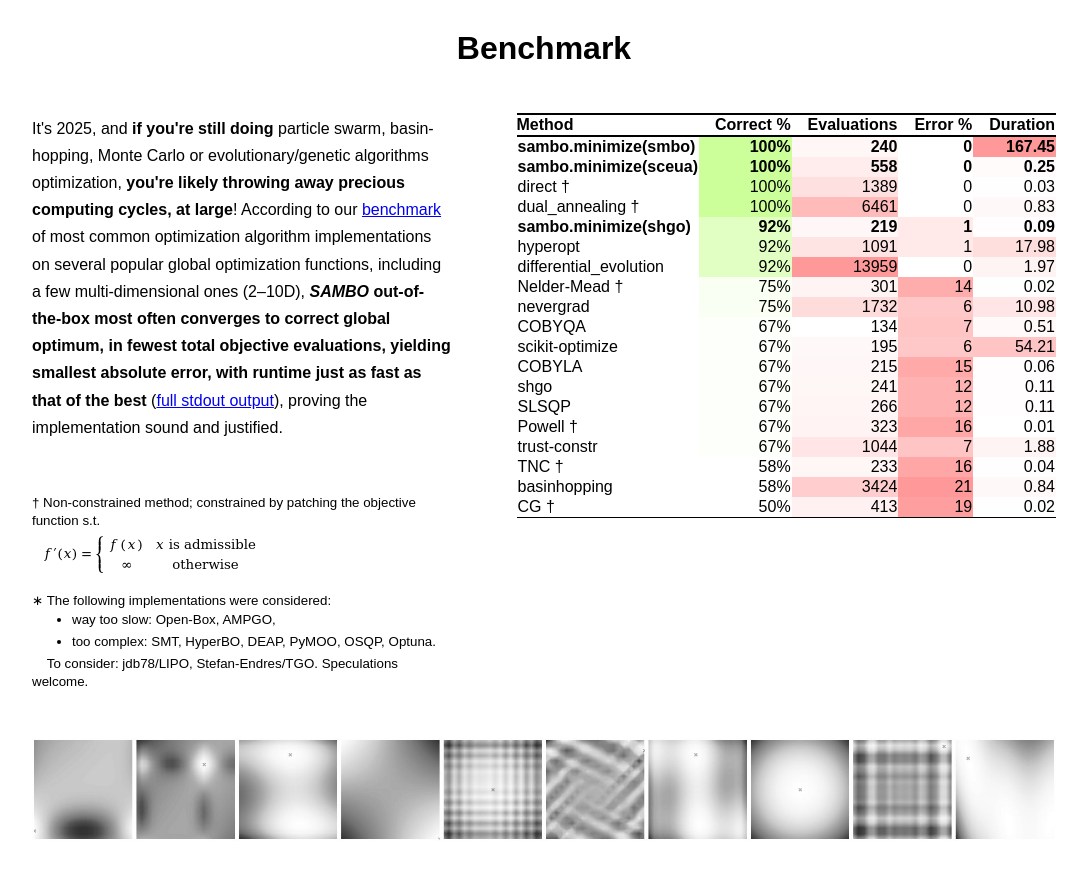
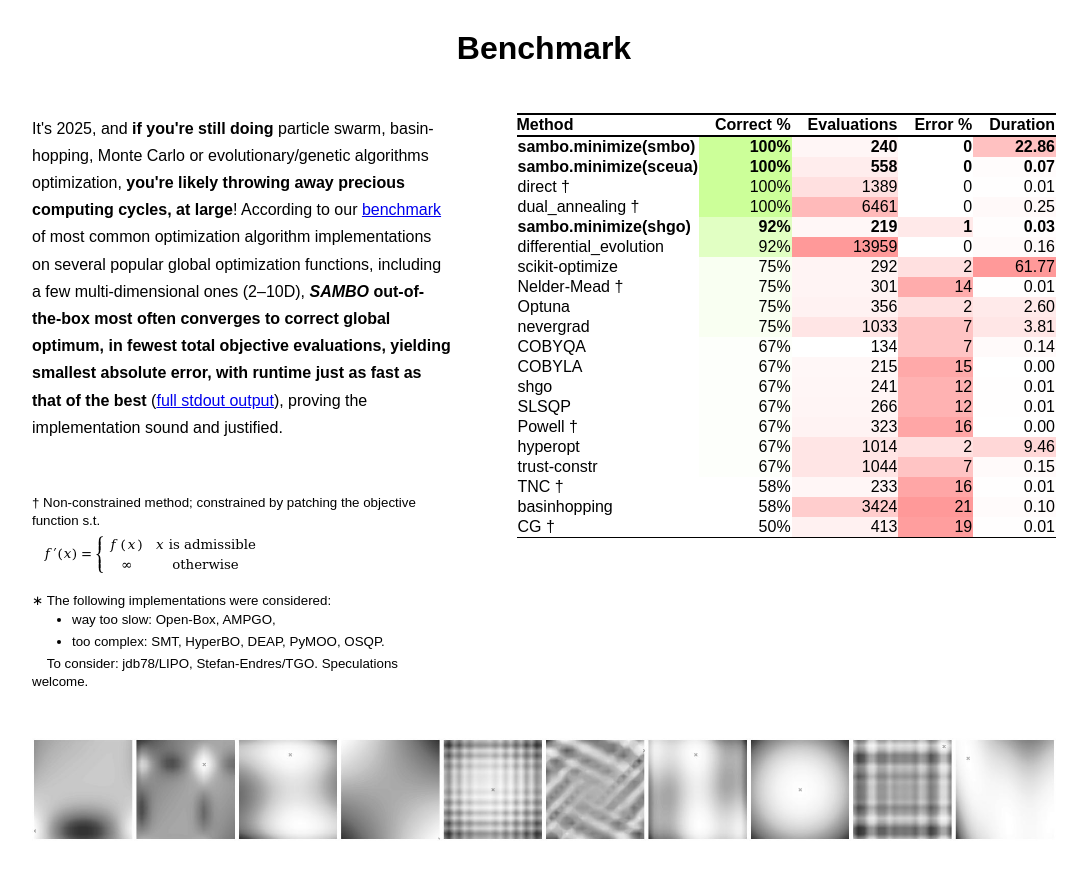
Before and after one commit to sambo-optimization/sambo-optimization.github.io, a plain HTML site: page index.html in a window 1280 px wide. Shown: the part 6660-7538 px from the top of the page, without its empty margins (96-1183 px from the left). Drawn offline with nearby package versions, Linux system fonts and the light colour scheme.

Commit message:
Update website with benchmarks against Optuna

```diff
--- a/index.html
+++ b/index.html
@@ -141,11 +141,10 @@
     <link rel="sameAs" href="https://github.com/sambo-optimization/sambo">
     <link rel="sameAs" href="https://pypi.org/project/sambo/">
     <link rel="license" href="https://www.gnu.org/licenses/agpl-3.0.html">
-    <meta property="isAccessibleForFree" content="True">
+    <meta property="isAccessibleForFree" content="true">
     <meta property="operatingSystem" content="Linux, macOS, Windows">
     <meta property="applicationCategory" content="DeveloperApplication">
     <meta property="applicationCategory" content="EducationalApplication">
-    <meta property="name" content="SAMBO">
     <meta property="alternateName" content="Sequential and Model-Based Optimization">
     <link rel="isSimilarTo" href="https://docs.scipy.org/doc/scipy/reference/optimize.html">
     <link rel="isSimilarTo" href="https://scikit-optimize.github.io/">
@@ -164,7 +163,7 @@
 
 <header class="flex flex-l" style="justify-content: center; margin-top: 3em">
     <div style="width: 320px; margin-right:3em"><img alt="" src="logo.svg"></div>
-    <div>
+    <div property="name">
         <h1>SAMBO</h1>
         <h2>Sequential and model-based optimization [for Python]</h2>
     </div>
@@ -204,7 +203,7 @@
         </blockquote>
 
         <p>
-            Thank god for <b property="name"><cite>SAMBO</cite></b>, Rambo of <span property="applicationSubCategory">global optimization</span>.
+            Thank god for <b><cite>SAMBO</cite></b>, Rambo of <span property="applicationSubCategory">global optimization</span>.
             It gets in and then it finds minimums of the
             objective criteria function quickly and efficiently,
             in least number of evaluations.
@@ -541,25 +540,26 @@ print(search.opt_result_)
                     <th>Duration</th>
                 </tr></thead>
                 <tbody>
-                <tr class="significant"><td>sambo.minimize(smbo)</td><td>100%</td><td>240</td><td>0</td><td>167.45</td></tr>
-                <tr class="significant"><td>sambo.minimize(sceua)</td><td>100%</td><td>558</td><td>0</td><td>0.25</td></tr>
-                <tr><td>direct †</td><td>100%</td><td>1389</td><td>0</td><td>0.03</td></tr>
-                <tr><td>dual_annealing †</td><td>100%</td><td>6461</td><td>0</td><td>0.83</td></tr>
-                <tr class="significant"><td>sambo.minimize(shgo)</td><td>92%</td><td>219</td><td>1</td><td>0.09</td></tr>
-                <tr><td>hyperopt</td><td>92%</td><td>1091</td><td>1</td><td>17.98</td></tr>
-                <tr><td>differential_evolution</td><td>92%</td><td>13959</td><td>0</td><td>1.97</td></tr>
-                <tr><td>Nelder-Mead †</td><td>75%</td><td>301</td><td>14</td><td>0.02</td></tr>
-                <tr><td>nevergrad</td><td>75%</td><td>1732</td><td>6</td><td>10.98</td></tr>
-                <tr><td>COBYQA</td><td>67%</td><td>134</td><td>7</td><td>0.51</td></tr>
-                <tr><td>scikit-optimize</td><td>67%</td><td>195</td><td>6</td><td>54.21</td></tr>
-                <tr><td>COBYLA</td><td>67%</td><td>215</td><td>15</td><td>0.06</td></tr>
-                <tr><td>shgo</td><td>67%</td><td>241</td><td>12</td><td>0.11</td></tr>
-                <tr><td>SLSQP</td><td>67%</td><td>266</td><td>12</td><td>0.11</td></tr>
-                <tr><td>Powell †</td><td>67%</td><td>323</td><td>16</td><td>0.01</td></tr>
-                <tr><td>trust-constr</td><td>67%</td><td>1044</td><td>7</td><td>1.88</td></tr>
-                <tr><td>TNC †</td><td>58%</td><td>233</td><td>16</td><td>0.04</td></tr>
-                <tr><td>basinhopping</td><td>58%</td><td>3424</td><td>21</td><td>0.84</td></tr>
-                <tr><td>CG †</td><td>50%</td><td>413</td><td>19</td><td>0.02</td></tr>
+                <tr class="significant"><td>sambo.minimize(smbo)</td><td>100%</td><td>240</td><td>0</td><td>22.86</td></tr>
+                <tr class="significant"><td>sambo.minimize(sceua)</td><td>100%</td><td>558</td><td>0</td><td>0.07</td></tr>
+                <tr><td>direct †</td><td>100%</td><td>1389</td><td>0</td><td>0.01</td></tr>
+                <tr><td>dual_annealing †</td><td>100%</td><td>6461</td><td>0</td><td>0.25</td></tr>
+                <tr class="significant"><td>sambo.minimize(shgo)</td><td>92%</td><td>219</td><td>1</td><td>0.03</td></tr>
+                <tr><td>differential_evolution</td><td>92%</td><td>13959</td><td>0</td><td>0.16</td></tr>
+                <tr><td>scikit-optimize</td><td>75%</td><td>292</td><td>2</td><td>61.77</td></tr>
+                <tr><td>Nelder-Mead †</td><td>75%</td><td>301</td><td>14</td><td>0.01</td></tr>
+                <tr><td>Optuna</td><td>75%</td><td>356</td><td>2</td><td>2.60</td></tr>
+                <tr><td>nevergrad</td><td>75%</td><td>1033</td><td>7</td><td>3.81</td></tr>
+                <tr><td>COBYQA</td><td>67%</td><td>134</td><td>7</td><td>0.14</td></tr>
+                <tr><td>COBYLA</td><td>67%</td><td>215</td><td>15</td><td>0.00</td></tr>
+                <tr><td>shgo</td><td>67%</td><td>241</td><td>12</td><td>0.01</td></tr>
+                <tr><td>SLSQP</td><td>67%</td><td>266</td><td>12</td><td>0.01</td></tr>
+                <tr><td>Powell †</td><td>67%</td><td>323</td><td>16</td><td>0.00</td></tr>
+                <tr><td>hyperopt</td><td>67%</td><td>1014</td><td>2</td><td>9.46</td></tr>
+                <tr><td>trust-constr</td><td>67%</td><td>1044</td><td>7</td><td>0.15</td></tr>
+                <tr><td>TNC †</td><td>58%</td><td>233</td><td>16</td><td>0.01</td></tr>
+                <tr><td>basinhopping</td><td>58%</td><td>3424</td><td>21</td><td>0.10</td></tr>
+                <tr><td>CG †</td><td>50%</td><td>413</td><td>19</td><td>0.01</td></tr>
                 </tbody>
                 <tfoot style="font-size: small;">
                 <tr><th colspan="5">† Non-constrained method; constrained by patching the objective function s.t.<br>
@@ -587,7 +587,7 @@ print(search.opt_result_)
                 </th></tr>
                 <tr><th colspan="5">∗ The following implementations were considered:
                     <ul><li>way too slow: Open-Box, AMPGO,</li>
-                        <li>too complex: SMT, HyperBO, DEAP, PyMOO, OSQP, Optuna.</li></ul>
+                        <li>too complex: SMT, HyperBO, DEAP, PyMOO, OSQP.</li></ul>
                     &nbsp;&nbsp;&nbsp;&nbsp;To consider: jdb78/LIPO, Stefan-Endres/TGO. Speculations welcome.</th></tr>
                 </tfoot>
             </table>
```
Also changed, not shown: benchmark.txt.
